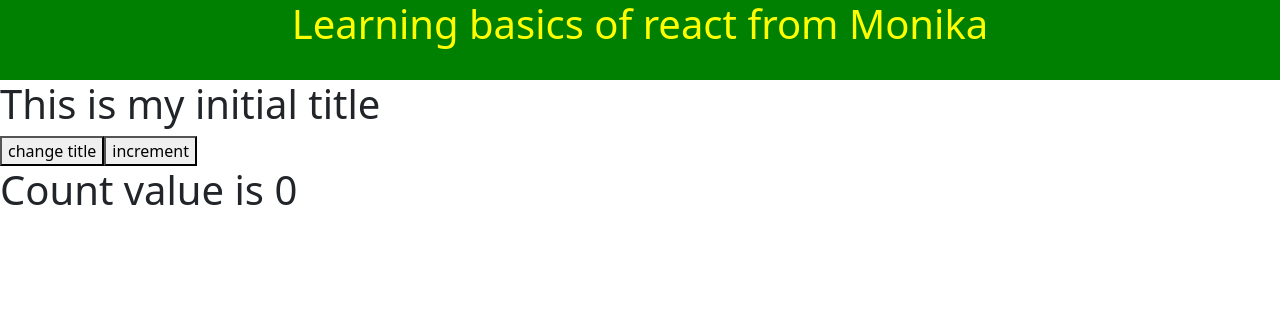
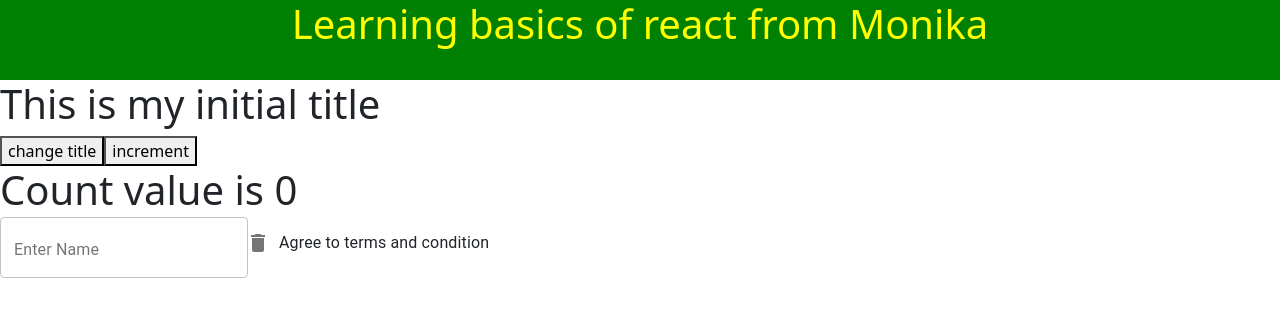
Before and after one commit to Monika-Abhijeet/learn-react, a React (Create React App) app: page / in a window 1280 px wide. Shown: the top 316 px of the page. Built offline with nearby package versions, Linux system fonts and the light colour scheme.

Commit message:
checkbox formlabel and textfield demo

```diff
--- a/src/App.js
+++ b/src/App.js
@@ -11,6 +11,8 @@
 import "./components/stylesheets/appStyles.css";
 import Styles from "./components/stylesheets/appStyle.module.css";
 import Counter from "./components/Material-ui/counter";
+import { Checkbox } from "@material-ui/core";
+import CheckboxExample from "./components/Material-ui/Checkbox";
 function App() {
   return (
     <div className="App">
@@ -23,6 +25,7 @@
       {/* <h1 className="error">This is an error</h1>
       <h1 className={Styles.success}>This is an success message</h1> */}
       <Counter></Counter>
+      <CheckboxExample></CheckboxExample>
       {/* <Inline></Inline>
       <Stylesheet primary={false}></Stylesheet>
       <Stylesheet primary={true}></Stylesheet> */}
--- /dev/null
+++ b/src/components/Material-ui/Checkbox.js
@@ -0,0 +1,44 @@
+import React from "react";
+import CheckBox from "@material-ui/core/Checkbox";
+import FormControlLabel from "@material-ui/core/FormControlLabel";
+import DeleteIcon from "@material-ui/icons/Delete";
+import SaveIcon from "@material-ui/icons/Save";
+import TextField from "@material-ui/core/TextField";
+function CheckboxExample() {
+  // CHECKED = TRUE
+  const [checked, setChecked] = React.useState(false);
+  const [name, setName] = React.useState("");
+  function setMyCheckbox(event) {
+    console.log(" on change method called");
+    setChecked(event.target.checked);
+  }
+
+  return (
+    <div>
+      <TextField
+        variant="outlined"
+        color="secondary"
+        type="text"
+        value={name}
+        label="Enter Name"
+        placeholder="name in caps"
+        onChange={(e) => setName(e.target.value)}
+      />
+      <FormControlLabel
+        control={
+          <CheckBox
+            checked={checked}
+            onChange={(e) => setMyCheckbox(e)}
+            color="secondary"
+            inputProps={{ "aria-label": "primary checkbox" }}
+            icon={<DeleteIcon />}
+            checkedIcon={<SaveIcon />}
+          />
+        }
+        label="Agree to terms and condition"
+      ></FormControlLabel>
+    </div>
+  );
+}
+
+export default CheckboxExample;
```
